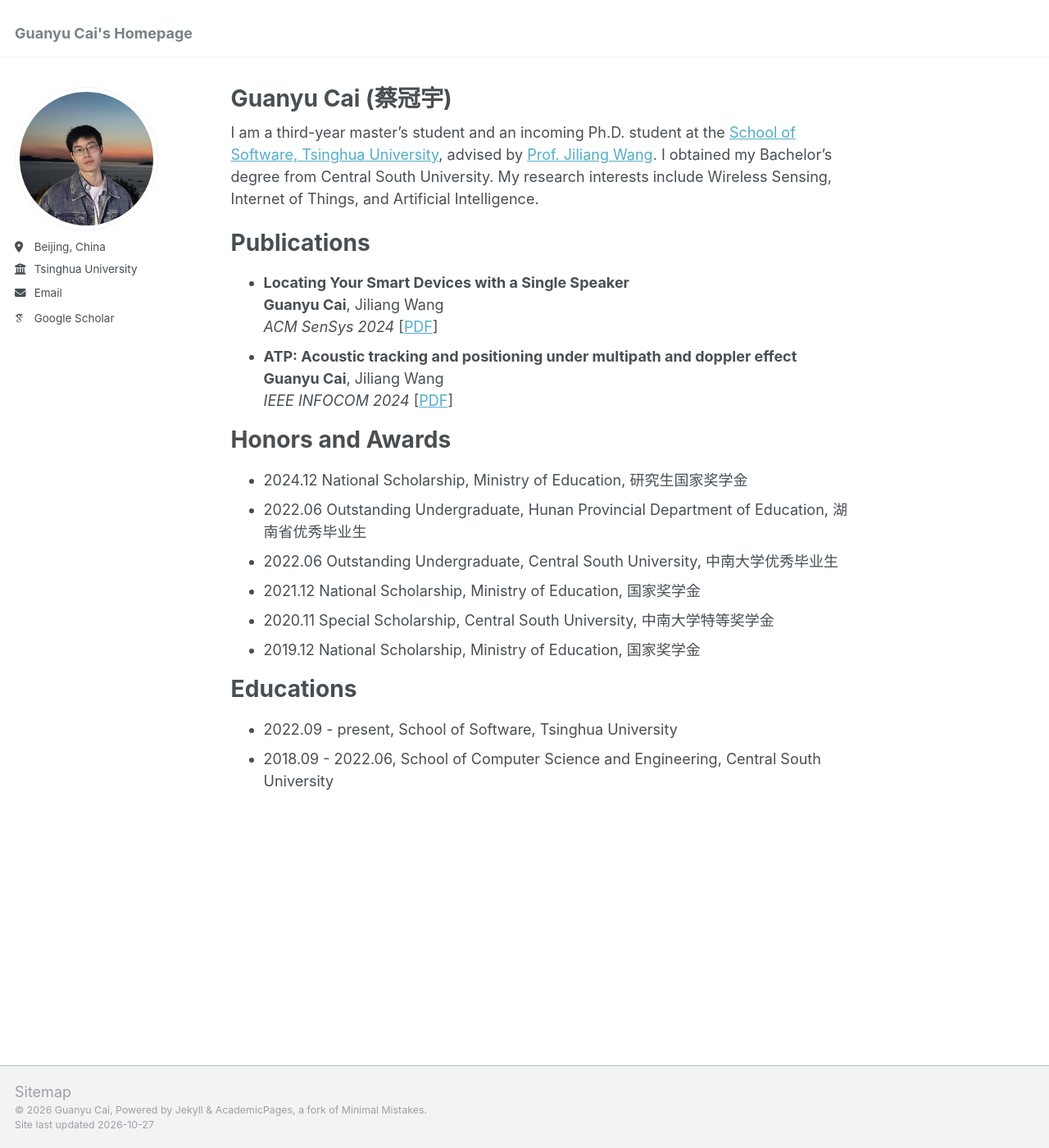
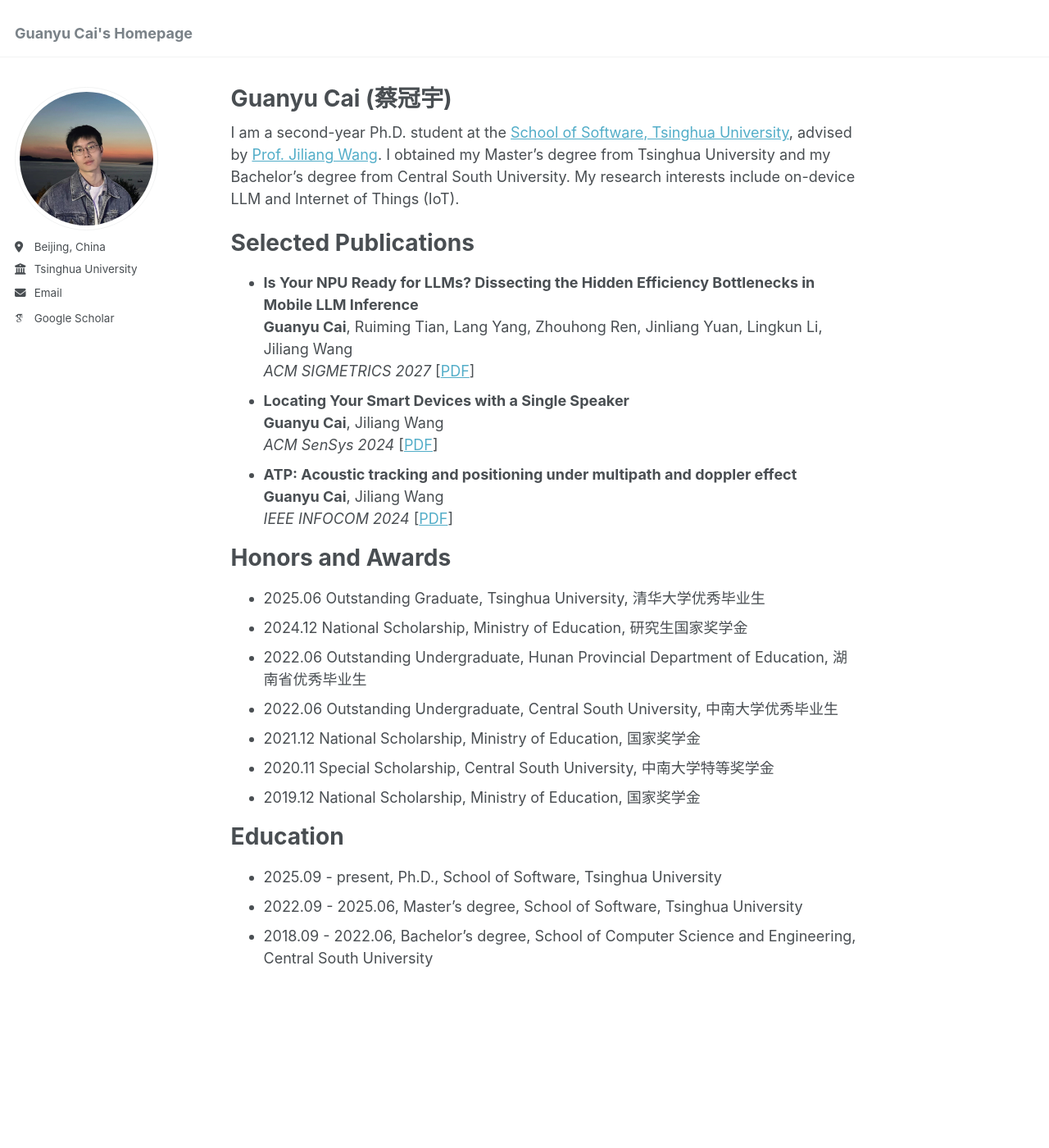
Before and after one commit to aboutzack/aboutzack.github.io, a Jekyll site: the page built from _pages/about.md, in a window 1280 px wide and 1400 px high. Shown: the whole window at 82% size. Built offline with Jekyll 4.4.1, drawn with Linux system fonts in a browser that asks for light colours; some web fonts are replaced.

Commit message:
Update profile, selected publications, and education

```diff
--- a/_pages/about.md
+++ b/_pages/about.md
@@ -8,12 +8,15 @@ redirect_from:
 ---
 
 
-I am a third-year master’s student and an incoming Ph.D. student at the [School of Software, Tsinghua University](https://www.thss.tsinghua.edu.cn/en/), advised by [Prof. Jiliang Wang](http://tns.thss.tsinghua.edu.cn/~jiliang/). I obtained my Bachelor's degree from Central South University. My research interests include Wireless Sensing, Internet of Things, and Artificial Intelligence.
+I am a second-year Ph.D. student at the [School of Software, Tsinghua University](https://www.thss.tsinghua.edu.cn/en/), advised by [Prof. Jiliang Wang](http://tns.thss.tsinghua.edu.cn/~jiliang/). I obtained my Master's degree from Tsinghua University and my Bachelor's degree from Central South University. My research interests include on-device LLM and Internet of Things (IoT).
 
 <!-- This is the front page of a website that is powered by the [Academic Pages template](https://github.com/academicpages/academicpages.github.io) and hosted on GitHub pages. [GitHub pages](https://pages.github.com) is a free service in which websites are built and hosted from code and data stored in a GitHub repository, automatically updating when a new commit is made to the repository. This template was forked from the [Minimal Mistakes Jekyll Theme](https://mmistakes.github.io/minimal-mistakes/) created by Michael Rose, and then extended to support the kinds of content that academics have: publications, talks, teaching, a portfolio, blog posts, and a dynamically-generated CV. You can fork [this template](https://github.com/academicpages/academicpages.github.io) right now, modify the configuration and markdown files, add your own PDFs and other content, and have your own site for free, with no ads! -->
 
-Publications
+Selected Publications
 ======
+* **Is Your NPU Ready for LLMs? Dissecting the Hidden Efficiency Bottlenecks in Mobile LLM Inference**
+    **Guanyu Cai**, Ruiming Tian, Lang Yang, Zhouhong Ren, Jinliang Yuan, Lingkun Li, Jiliang Wang
+    *ACM SIGMETRICS 2027* [[PDF](https://arxiv.org/pdf/2607.05475v2)]
 * **Locating Your Smart Devices with a Single Speaker**
     **Guanyu Cai**, Jiliang Wang
     *ACM SenSys 2024* [[PDF](/files/SenSys24_LEAD.pdf)]
@@ -23,6 +26,7 @@ Publications
 
 Honors and Awards
 ======
+* 2025.06 Outstanding Graduate, Tsinghua University, 清华大学优秀毕业生
 * 2024.12 National Scholarship, Ministry of Education, 研究生国家奖学金
 * 2022.06 Outstanding Undergraduate, Hunan Provincial Department of Education, 湖南省优秀毕业生
 * 2022.06 Outstanding Undergraduate, Central South University, 中南大学优秀毕业生
@@ -31,10 +35,11 @@ Honors and Awards
 * 2019.12 National Scholarship, Ministry of Education, 国家奖学金
 
 
-Educations
+Education
 ======
-* 2022.09 - present, School of Software, Tsinghua University
-* 2018.09 - 2022.06, School of Computer Science and Engineering, Central South University
+* 2025.09 - present, Ph.D., School of Software, Tsinghua University
+* 2022.09 - 2025.06, Master's degree, School of Software, Tsinghua University
+* 2018.09 - 2022.06, Bachelor's degree, School of Computer Science and Engineering, Central South University
 
 <!-- Like many other Jekyll-based GitHub Pages templates, Academic Pages makes you separate the website's content from its form. The content & metadata of your website are in structured markdown files, while various other files constitute the theme, specifying how to transform that content & metadata into HTML pages. You keep these various markdown (.md), YAML (.yml), HTML, and CSS files in a public GitHub repository. Each time you commit and push an update to the repository, the [GitHub pages](https://pages.github.com/) service creates static HTML pages based on these files, which are hosted on GitHub's servers free of charge.
 
```
